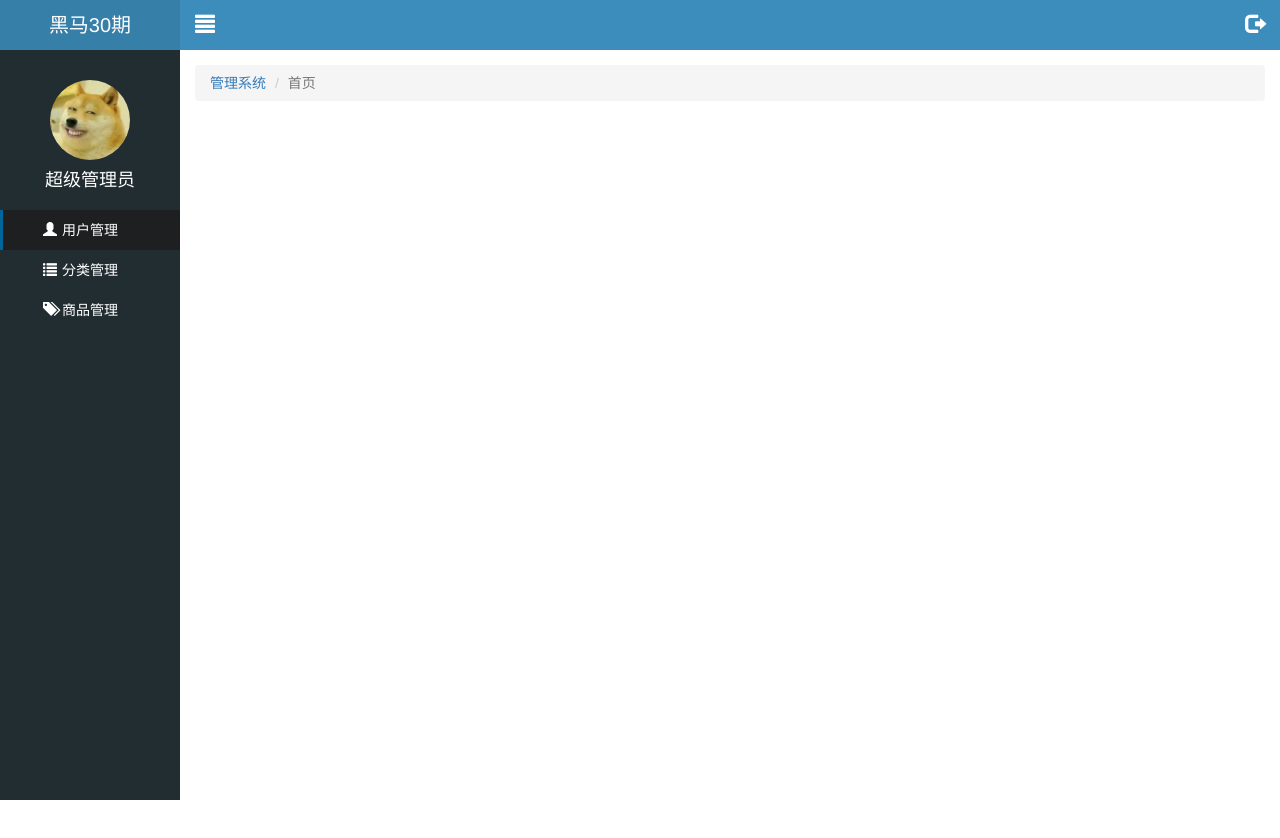
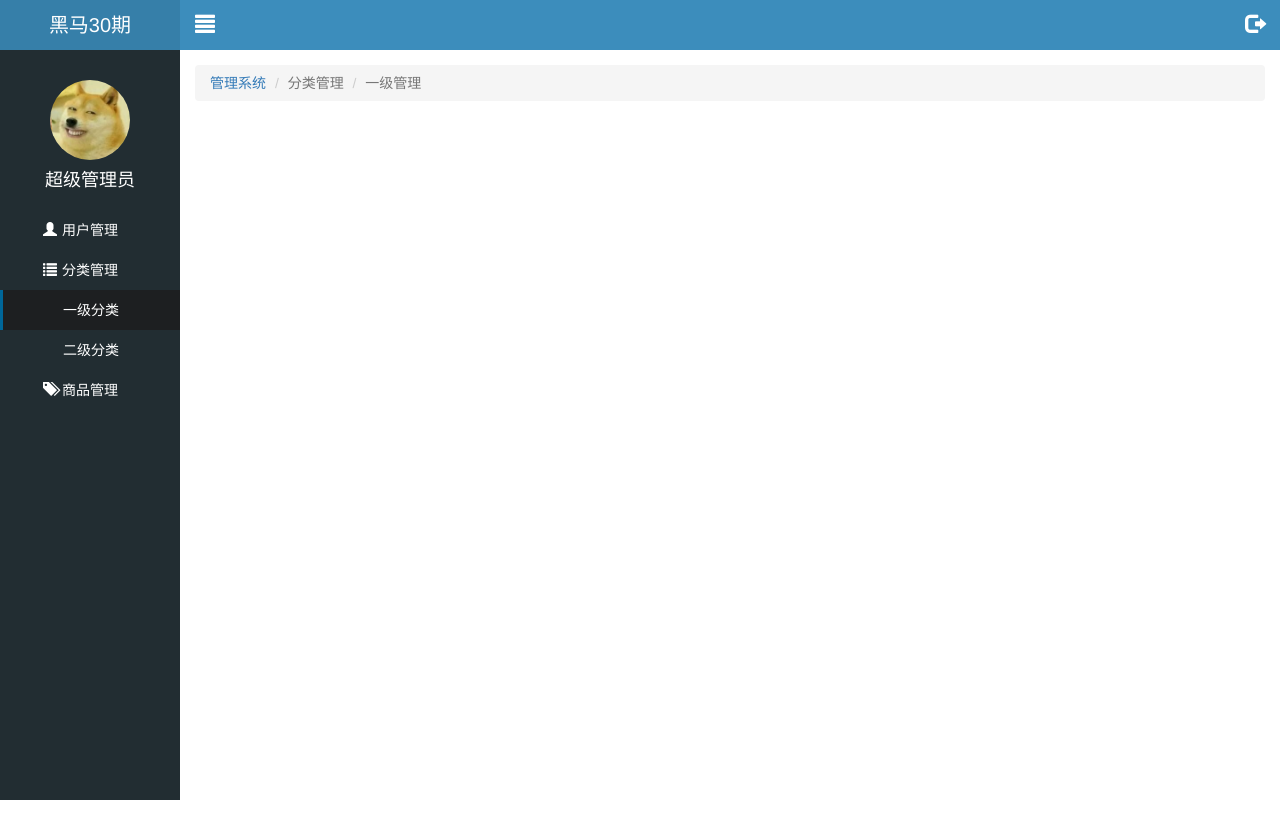
Before and after one commit to qq495180585/letao, a website: page public/back1/first.html in a window 1280 px wide. Shown: the top 838 px of the page. Drawn offline with Linux system fonts and the light colour scheme; no server answers.

Commit message:
首页完成后修改

```diff
--- a/public/back1/first.html
+++ b/public/back1/first.html
@@ -23,11 +23,11 @@
         </div>
         <div class="nav">
             <ul>
-                <li><a href="user.html" class="current"><i class="glyphicon glyphicon-user"></i><span>用户管理</span></a></li>
+                <li><a href="user.html"><i class="glyphicon glyphicon-user"></i><span>用户管理</span></a></li>
                 <li>
                     <a href="javascript:;" class="category"><i class="glyphicon glyphicon-list"></i><span>分类管理</span></a>
-                    <div class="classify">
-                        <a href="first.html" class="first">一级分类</a>
+                    <div class="classify" style="display:block">
+                        <a href="first.html" class="first current">一级分类</a>
                         <a href="second.html" class="second">二级分类</a>
                     </div>
                 </li>
@@ -47,7 +47,8 @@
         <div class="container-fluid">
             <ol class="breadcrumb">
                 <li><a href="#">管理系统</a></li>
-                <li class="active">首页</li>
+                <li class="active">分类管理</li>
+                <li class="active">一级管理</li>
             </ol>
         </div>
     </div>
```
Also changed, not shown: public/back1/product.html (+3 -3 lines), public/back1/second.html (+5 -4 lines), public/back1/user.html (+1 -1 lines).
